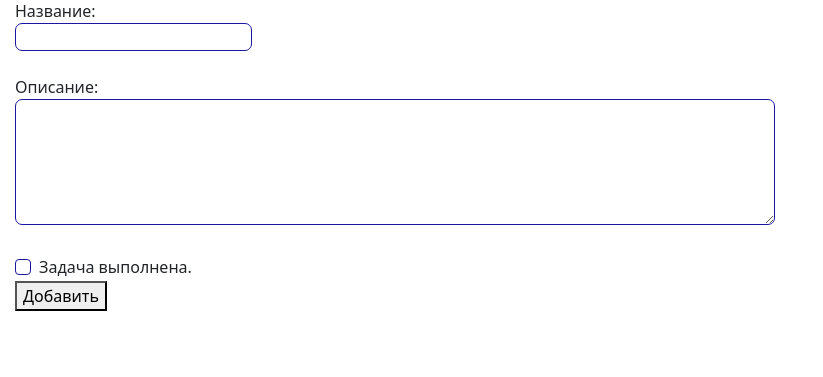
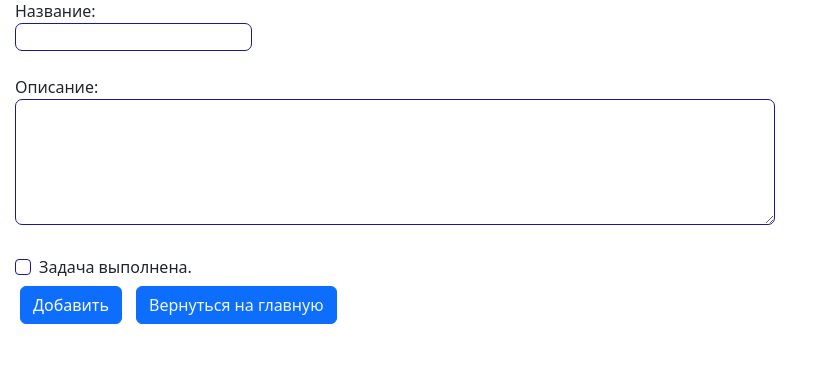
Before and after one commit to vasechkinn/orm_todo, a FastAPI app: page /todos/new in a window 1280 px wide. Shown: the part 72-449 px from the top of the page, without its empty margins (0-823 px from the left). Run offline with FastAPI, Linux system fonts and the light colour scheme.

Commit message:
feat: btn отмена

```diff
--- a/templates/todo_create.html
+++ b/templates/todo_create.html
@@ -34,7 +34,10 @@
         </div>
 
 
-        <button type="submit">Добавить</button>
+        <button type="submit" class="btn btn-primary">Добавить</button>
+        <button type="button" class="btn btn-primary">
+            <a href="/">Вернуться на главную</a>
+        </button>
 
     </form>
 
--- a/templates/todo_update.html
+++ b/templates/todo_update.html
@@ -37,7 +37,10 @@
         </div>
 
 
-        <button type="submit">Сохранить</button>
+        <button type="submit" class="btn btn-primary">Сохранить</button>
+        <button type="button" class="btn btn-primary">
+            <a href="/">Отменить изменения</a>
+        </button>
         </label>
     </form>
 </body>
```
